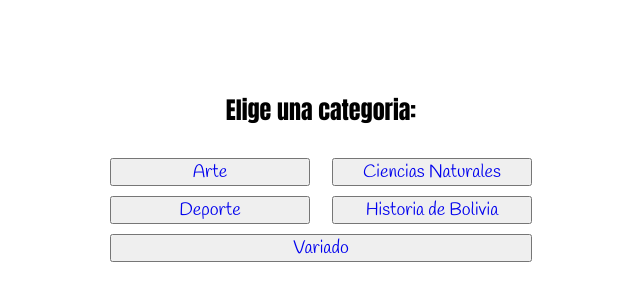
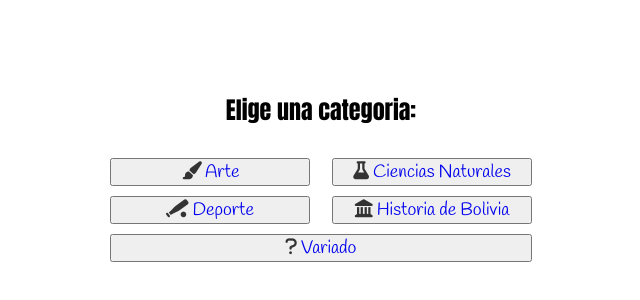
Before and after one commit to mauCZ/agiles, a plain HTML site: page index.html in a window 1280 px wide. Shown: the part 208-508 px from the top of the page, without its empty margins (319-959 px from the left). Drawn offline with nearby package versions, Linux system fonts and the light colour scheme.

Commit message:
tareas sprint 1 terminadas

```diff
--- a/css/categories.css
+++ b/css/categories.css
@@ -42,6 +42,9 @@ button a{
   grid-row-gap: 10px;
   grid-column-gap: 22px;
 }
+a i{
+  color: #333;
+}
 #cat-arte{
   grid-area: arte;
 }
@@ -58,3 +61,6 @@ button a{
   grid-area: variado;
   width: auto;
 }
+i{
+  display: inline-block;
+}
--- a/index.html
+++ b/index.html
@@ -7,7 +7,7 @@
   <title>Preguntas</title>
 
   <link rel="stylesheet" href="../css/categories.css">
-
+  <link rel="stylesheet" href="https://cdnjs.cloudflare.com/ajax/libs/font-awesome/6.1.1/css/all.min.css" integrity="sha512-KfkfwYDsLkIlwQp6LFnl8zNdLGxu9YAA1QvwINks4PhcElQSvqcyVLLD9aMhXd13uQjoXtEKNosOWaZqXgel0g==" crossorigin="anonymous" referrerpolicy="no-referrer" />
   <link rel="preconnect" href="https://fonts.googleapis.com">
   <link rel="preconnect" href="https://fonts.gstatic.com" crossorigin>
   <link href="https://fonts.googleapis.com/css2?family=Handlee&display=swap" rel="stylesheet">
@@ -17,19 +17,31 @@
     <h2>Elige una categoria:</h2>
     <div class="categories">
       <button class="cat" id="cat-deporte">
-        <a href="./html/pregunta.html">Deporte</a>
+
+        <a href="./html/pregunta.html">
+          <i class="fa-solid fa-baseball-bat-ball"></i>
+          Deporte</a>
       </button>
       <button class='cat' id="cat-historia">
-        <a href="./html/pregunta.html">Historia de Bolivia</a>
+
+        <a href="./html/pregunta.html">
+          <i class="fa-solid fa-landmark"></i>
+          Historia de Bolivia</a>
       </button>
       <button class="cat" id="cat-arte">
-        <a href="./html/pregunta.html">Arte</a>
+        <a href="./html/pregunta.html">
+        <i class="fa-solid fa-paintbrush"></i>
+          Arte</a>
       </button>
       <button class="cat" id="cat-ciencias">
-        <a href="./html/pregunta.html">Ciencias Naturales</a>
+        <a href="./html/pregunta.html">
+        <i class="fa-solid fa-flask"></i>
+          Ciencias Naturales</a>
       </button>
       <button class="cat" id="cat-variado">
-        <a href="./html/pregunta.html">Variado</a>
+        <a href="./html/pregunta.html">
+        <i class="fa-solid fa-question"></i>
+          Variado</a>
       </button>
     </div>
   </main>
```
